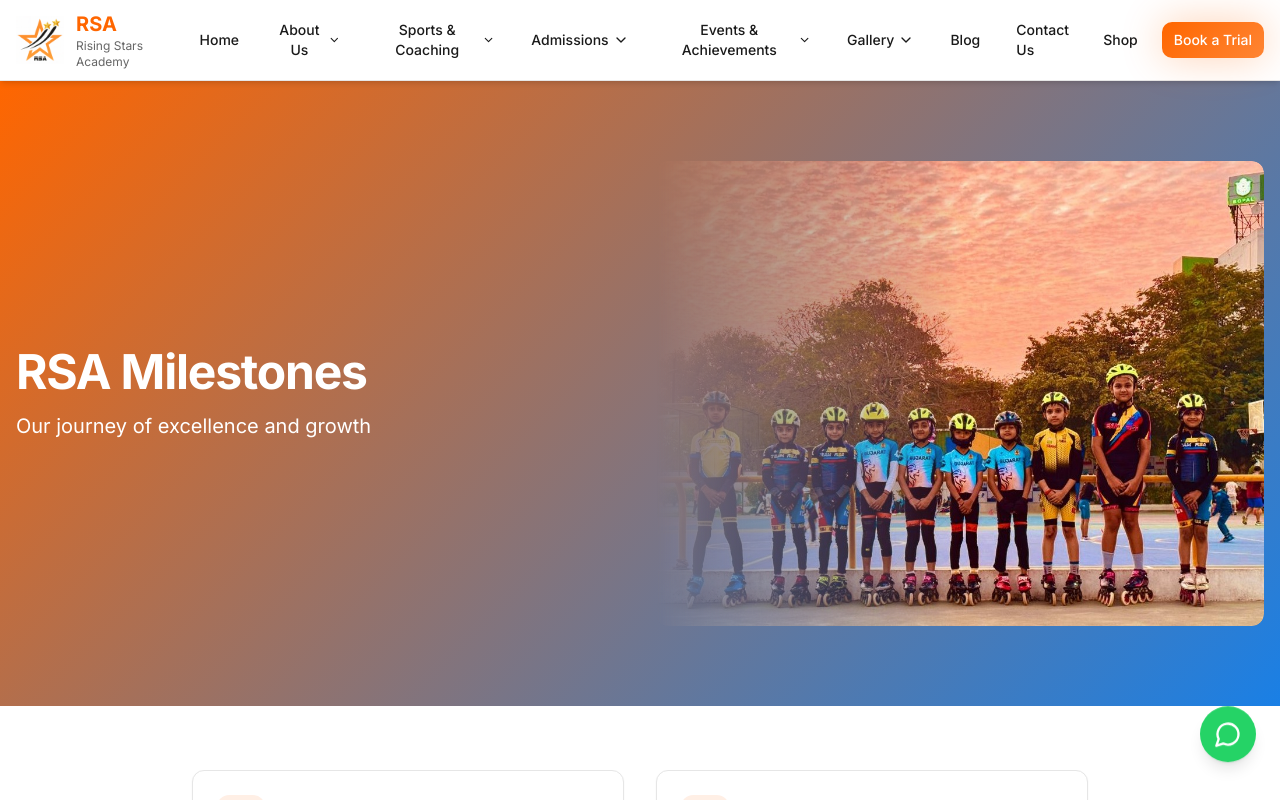
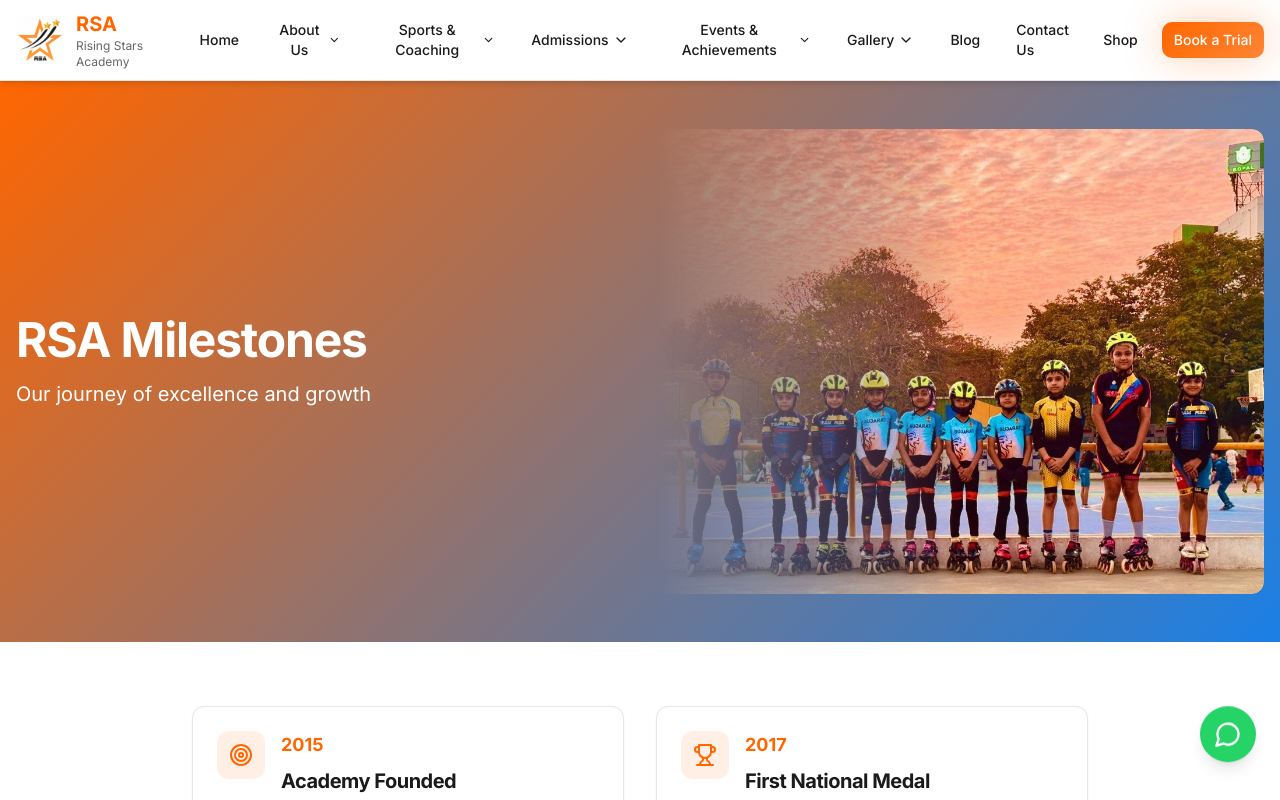
Before and after one commit to soumodip-m/rising-star-skate-hub, a React (Vite) app: page /about/milestones in a window 1280 px wide. Shown: the top 800 px of the page. Built offline with nearby package versions, Linux system fonts and the light colour scheme; the HTML template or start-up script is replaced by a standard one.

Commit message:
Refactor: Reduce section height

```diff
--- a/src/pages/about/Milestones.tsx
+++ b/src/pages/about/Milestones.tsx
@@ -30,7 +30,7 @@ export default function Milestones() {
       <Navbar />
       <main className="flex-1">
         {/* Hero Section */}
-        <section className="relative gradient-hero text-white py-20 overflow-hidden">
+        <section className="relative gradient-hero text-white py-12 overflow-hidden">
           <div className="container mx-auto px-4">
             <div className="grid md:grid-cols-2 gap-8 items-center">
               <div className="z-10">
```
